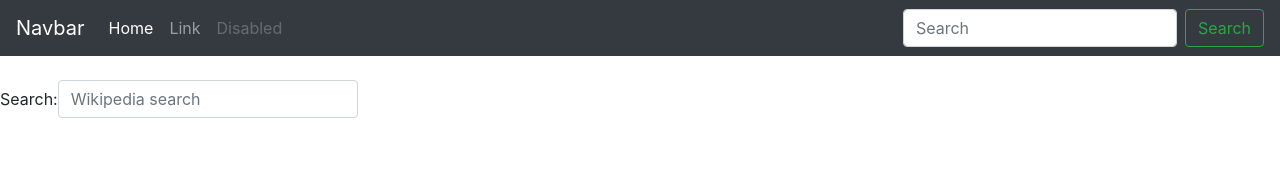
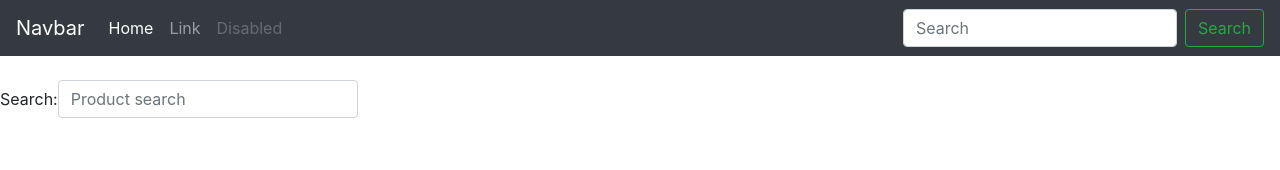
Before and after one commit to cvicens/autosuggest-app, an Angular app: page / in a window 1280 px wide. Shown: the top 170 px of the page. Built offline with nearby package versions, Linux system fonts and the light colour scheme.

Commit message:
cloudbuild fix

```diff
--- a/src/app/components/app-searchbar/app-searchbar.component.html
+++ b/src/app/components/app-searchbar/app-searchbar.component.html
@@ -1,6 +1,13 @@
 <div class="form-group">
   <label for="typeahead-http">Search:</label>
-  <input id="typeahead-http" type="text" class="form-control" [class.is-invalid]="searchFailed" [(ngModel)]="model" [ngbTypeahead]="autocomplete" placeholder="Wikipedia search" />
+  <input id="typeahead-http"
+    type="text"
+    class="form-control"
+    [class.is-invalid]="searchFailed"
+    [(ngModel)]="model"
+    [ngbTypeahead]="autocomplete"
+    placeholder="Product search"
+    (selectItem)="onSelectedItem($event)" />
   <span *ngIf="searching">searching...</span>
   <div class="invalid-feedback" *ngIf="searchFailed">Sorry, suggestions could not be loaded.</div>
 </div>
--- a/src/app/components/app-searchbar/app-searchbar.component.ts
+++ b/src/app/components/app-searchbar/app-searchbar.component.ts
@@ -3,6 +3,7 @@ import { Component, OnInit, Injectable } from '@angular/core';
 import {HttpClient, HttpParams} from '@angular/common/http';
 import {Observable} from 'rxjs/Observable';
 import {of} from 'rxjs/observable/of';
+import {from} from 'rxjs/observable/from';
 import 'rxjs/add/operator/catch';
 import 'rxjs/add/operator/debounceTime';
 import 'rxjs/add/operator/distinctUntilChanged';
@@ -11,7 +12,8 @@ import 'rxjs/add/operator/map';
 import 'rxjs/add/operator/switchMap';
 import 'rxjs/add/operator/merge';
 
-const AUTOCOMPLETE_URL = 'http://35.189.246.239:8080/cache/products';
+// const AUTOCOMPLETE_URL = 'http://35.189.246.239:8080/cache/products';
+const AUTOCOMPLETE_URL = 'http://localhost:8080/cache/products';
 const WIKI_URL = 'https://en.wikipedia.org/w/api.php';
 const PARAMS = new HttpParams({
   fromObject: {
@@ -22,32 +24,17 @@ const PARAMS = new HttpParams({
 });
 
 @Injectable()
-export class WikipediaService {
+export class AutocompleteService {
   constructor(private http: HttpClient) {}
 
+  // Returns an Observable...
   search(term: string) {
     if (term === '') {
       return of([]);
     }
 
     return this.http
-      .get(WIKI_URL, {params: PARAMS.set('search', term)})
-      .map(response => response[1]);
-  }
-}
-
-@Injectable()
-export class AutocompleteService {
-  constructor(private http: HttpClient) {}
-
-  search(term: string) {
-    if (term === '') {
-      return of([]);
-    }
-
-    return this.http
-      .get(AUTOCOMPLETE_URL + '/' + term)
-      .map(response => response[1]);
+      .get(AUTOCOMPLETE_URL + '/' + term);
   }
 }
 
@@ -55,25 +42,35 @@ export class AutocompleteService {
   selector: 'app-searchbar',
   templateUrl: './app-searchbar.component.html',
   styleUrls: ['./app-searchbar.component.css'],
-  providers: [WikipediaService, AutocompleteService]
+  providers: [AutocompleteService]
 })
 export class AppSearchbarComponent implements OnInit {
 
   model: any;
+  data: any[];
   searching = false;
   searchFailed = false;
+  selectedItem = -1;
   hideSearchingWhenUnsubscribed = new Observable(() => () => this.searching = false);
 
-  constructor(private _wikiService: WikipediaService, private _autocompleteService: AutocompleteService) {}
+  constructor(private _autocompleteService: AutocompleteService) {}
 
-  search = (text$: Observable<string>) => {
+  // Text input in the search field is delivered as an Observable<string>
+  // Result is also an Observable...
+  autocomplete = (text$: Observable<string>) => {
     return text$
     .debounceTime(300)
     .distinctUntilChanged()
     .do(() => this.searching = true)
     .switchMap(term =>
-      this._wikiService.search(term)
-        .do(() => this.searchFailed = false)
+      this._autocompleteService.search(term)
+        .do((data: any[]) => {
+          this.data = data;
+          this.searchFailed = false;
+        })
+        .map((element: any[]) => {
+          return element.map(product => product['name']);
+        })
         .catch(() => {
           this.searchFailed = true;
           return of([]);
@@ -82,20 +79,8 @@ export class AppSearchbarComponent implements OnInit {
     .merge(this.hideSearchingWhenUnsubscribed);
   }
 
-  autocomplete = (text$: Observable<string>) => {
-    return text$
-    .debounceTime(300)
-    .distinctUntilChanged()
-    .do(() => this.searching = true)
-    .switchMap(term =>
-      this._autocompleteService.search(term)
-        .do(() => this.searchFailed = false)
-        .catch(() => {
-          this.searchFailed = true;
-          return of([]);
-        }))
-    .do(() => this.searching = false)
-    .merge(this.hideSearchingWhenUnsubscribed);
+  onSelectedItem = (selectedItem) => {
+    console.log(selectedItem);
   }
 
   ngOnInit() {
```
Also changed, not shown: 1 other file (tests, documents, lock files or other folders).
